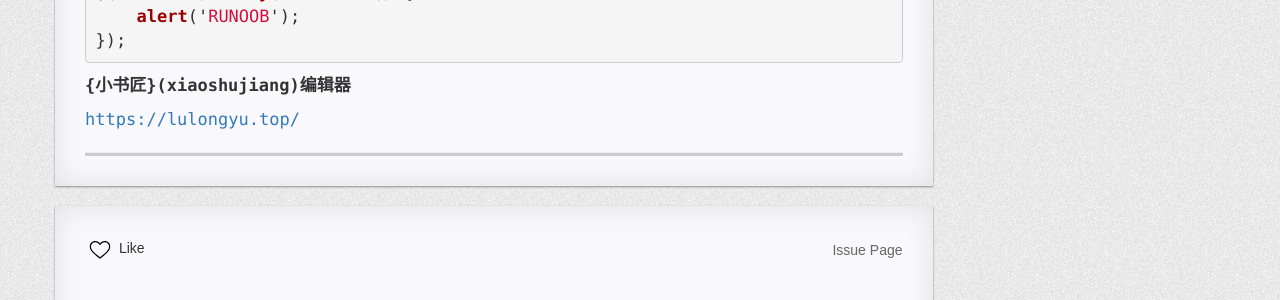
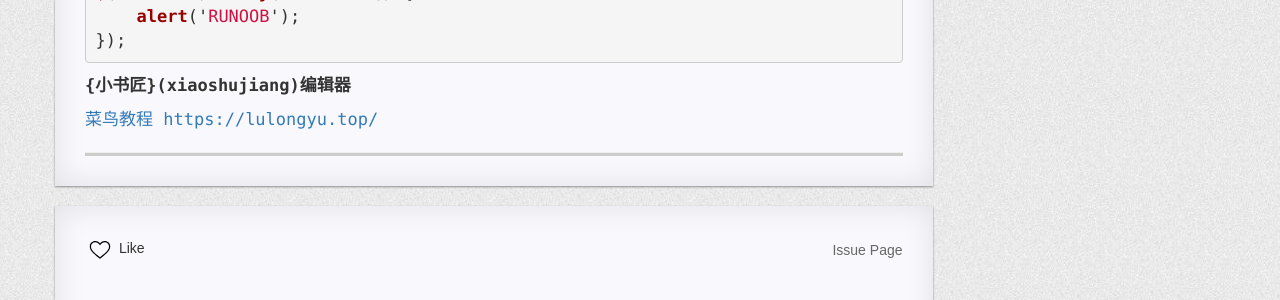
Before and after one commit to MiracleAttacker/MiracleAttacker.github.io, a Jekyll site: the page built from _posts/2020-04-24-有一个小傻子.md, in a window 1280 px wide. Shown: the part 575-875 px from the top of the page. Built offline with Jekyll 4.4.1, drawn with Linux system fonts in a browser that asks for light colours; nearby versions of some CDN libraries; comment, search, counter and statistics services are not loaded; a style sheet for code colours, icons or effects is not loaded.

Commit message:
修改文件: _posts/2020-04-24-有一个小傻子.md

```diff
--- a/_posts/2020-04-24-有一个小傻子.md
+++ b/_posts/2020-04-24-有一个小傻子.md
@@ -34,4 +34,6 @@ $(document).ready(function () {
 
 **{小书匠}(xiaoshujiang)编辑器**
 
+
+ [菜鸟教程](https://www.runoob.com)
 <https://lulongyu.top/>
```
